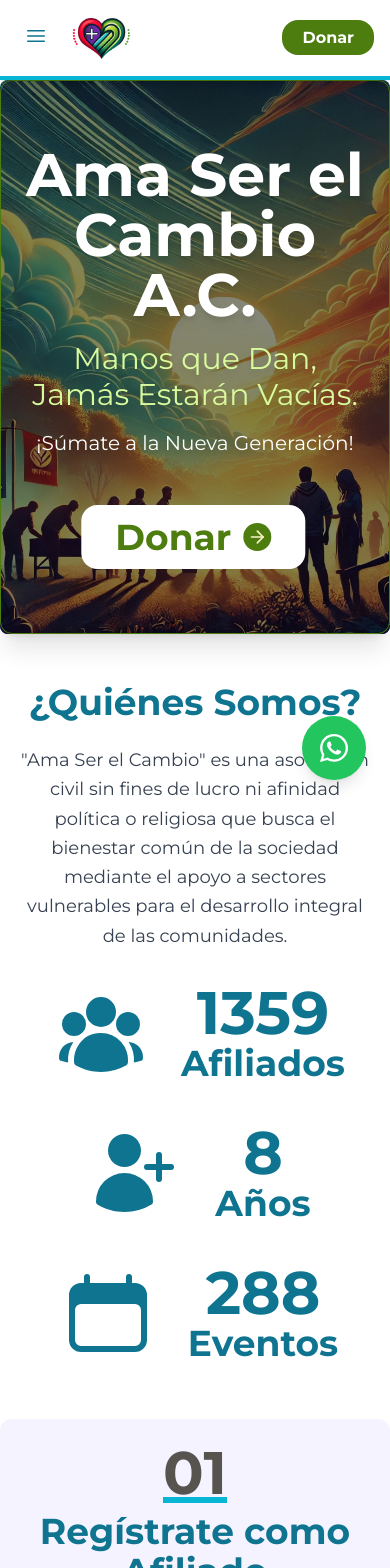
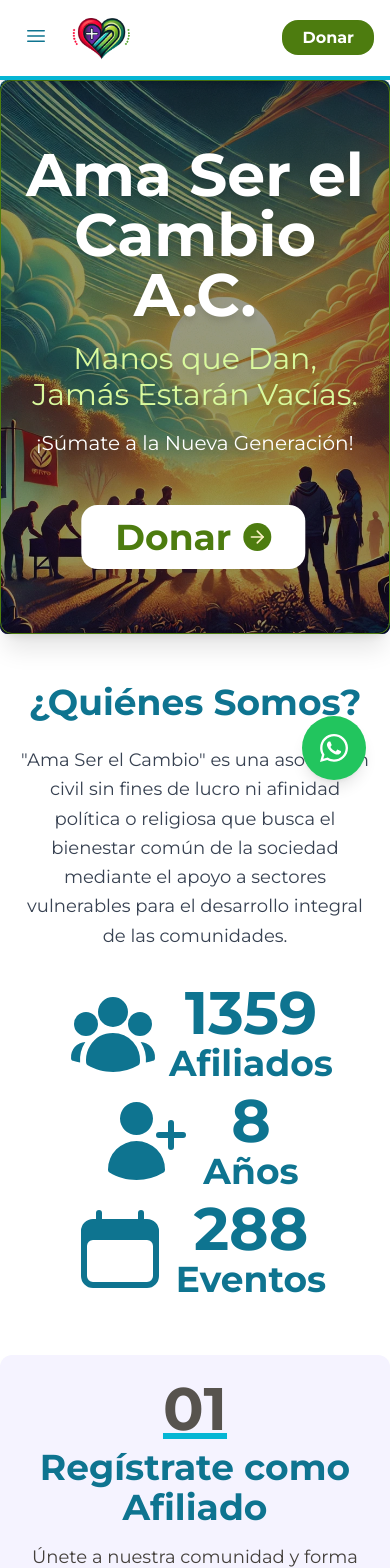
Before and after one commit to albores339/front-ama-ser-el-cambio, a Next.js app: page / in a window 390 px wide. Shown: the top 1568 px of the page. Built offline with nearby package versions, Linux system fonts and the light colour scheme; no server answers.

Commit message:
Detalles Home

```diff
--- a/src/app/components/home/AfiliadoCounter.tsx
+++ b/src/app/components/home/AfiliadoCounter.tsx
@@ -43,23 +43,23 @@ const AfiliadoCounter: React.FC = () => {
   return (
     <div
       id="afiliado-counter"
-      className="flex flex-col md:flex-row justify-center items-center p-4 mx-auto text-4xl font-semibold mb-10 md:mb-20 gap-10"
+      className="flex flex-col md:flex-row justify-center items-center p-4 mx-auto text-4xl font-semibold mb-10 md:mb-20 lg:gap-10 gap-2"
     >
-      <div className='flex flex-row items-center justify-around gap-6'>
+      <div className='flex flex-row items-center justify-around lg:gap-6'>
         <UserGroupIcon className='text-cyan-700 h-24 w-24 mx-2'/>
         <div className='flex flex-col text-center text-cyan-700'>
           <p className='text-6xl'>{Math.floor(counter)}</p> {/* Contador animado para afiliados */}
           <p>Afiliados</p>
         </div>
       </div>
-      <div className='flex flex-row items-center gap-6 justify-around'>
+      <div className='flex flex-row items-center lg:gap-6 justify-around'>
         <UserPlusIcon className='text-cyan-700 h-24 w-24 mx-2'/>
         <div className='flex flex-col text-center text-cyan-700'>
           <p className='text-6xl'>8</p> {/* Fijo para años */}
           <p>Años</p>
         </div>
       </div>
-      <div className='flex flex-row items-center gap-6 justify-around'>
+      <div className='flex flex-row items-center lg:gap-6 justify-around'>
         <CalendarIcon className='text-cyan-700 h-24 w-24 mx-2'/>
         <div className='flex flex-col text-center text-cyan-700'>
           <p className='text-6xl'>288</p> {/* Fijo para eventos */}
--- a/src/app/components/home/hero.tsx
+++ b/src/app/components/home/hero.tsx
@@ -27,7 +27,7 @@ const HeroSection: React.FC = () => {
       />
 
       {/* Contenido del héroe */}
-      <div className="relative z-1 text-center md:my-14 py-16 md:py-10 shadow-xl md:shadow-2xl lg:px-32 rounded-xl bg-black/30 md:bg-black/30 md:backdrop-blur-3xl border boder-2 border-lime-700 p-2" data-aos="fade-up">
+      <div className="relative z-1 text-center md:my-14 py-16 md:py-10 shadow-xl md:shadow-2xl lg:px-32 rounded-xl bg-black/20 md:backdrop-blur-3xl border boder-2 border-lime-700 p-2" data-aos="fade-up">
         <h1 className="text-6xl font-extrabold text-white drop-shadow-lg">
           Ama Ser el Cambio A.C.
         </h1>
--- a/src/app/components/map.tsx
+++ b/src/app/components/map.tsx
@@ -12,7 +12,7 @@ const Map: React.FC = () => {
 
   return (
     <section className="my-10">
-      <h2 className="text-3xl font-bold text-cyan-700 text-center mb-8">Nuestra Ubicación</h2>
+      <h2 className="text-4xl font-bold text-cyan-700 text-center mb-8">Nuestra Ubicación</h2>
       {isMapVisible && (
         <div className="w-full h-96 mx-auto max-w-screen-xl">
           <iframe
--- a/src/app/components/navbar/Logo.tsx
+++ b/src/app/components/navbar/Logo.tsx
@@ -9,8 +9,8 @@ const Logo: React.FC = () => (
       <Image
         src="/images/favicon.gif"
         alt="Logo favicon AMA"
-        width={48}
-        height={48}
+        width={44}
+        height={44}
         className="h-11 w-auto"
         loading="lazy"
       />
```
